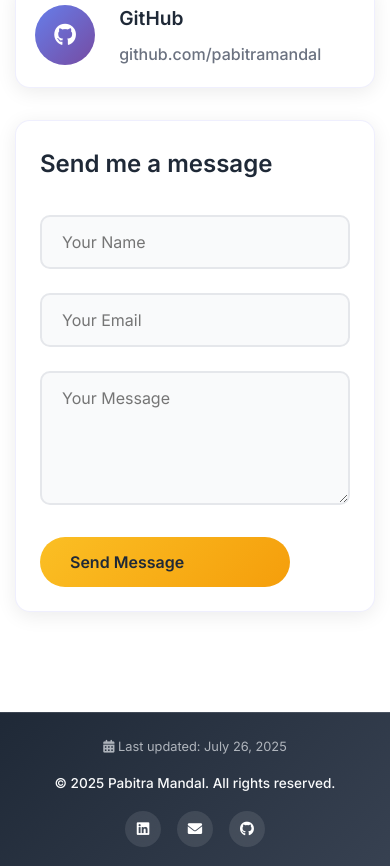
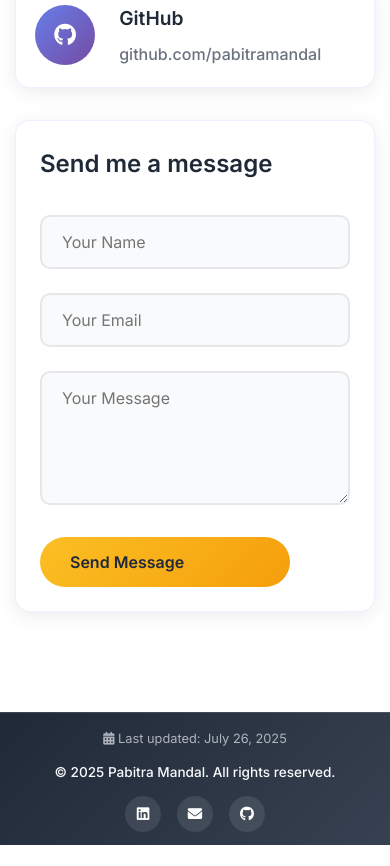
Before and after one commit to pabitramandal/pabitramandal.github.io, a plain HTML site: page index.html in a window 390 px wide. Shown: the part 4948-5814 px from the top of the page. After the commit the page ends 5793 px from the top, so only its background shows below. Drawn offline with Linux system fonts and the light colour scheme.

Commit message:
Significantly reduce footer height for more compact appearance
- Reduced desktop padding from 2rem/1.5rem to 1.2rem/1rem
- Decreased min-height from 50px to 40px
- Reduced grid gap from 2rem to 1.5rem on desktop
- Mobile padding reduced from 1.5rem/1.2rem to 1.5rem/1.2rem (tablet) and 1rem/0.8rem (mobile)
- Tightened mobile gaps for more compact footer across all devices

```diff
--- a/styles.css
+++ b/styles.css
@@ -847,7 +847,7 @@ section {
 .footer {
     background: linear-gradient(135deg, #1f2937 0%, #374151 100%);
     color: white;
-    padding: 2rem 0 1.5rem;
+    padding: 1.2rem 0 1rem;
     border-top: 1px solid rgba(255, 255, 255, 0.1);
 }
 
@@ -862,8 +862,8 @@ section {
     display: grid;
     grid-template-columns: 1fr 2fr 1fr;
     align-items: center;
-    gap: 2rem;
-    min-height: 50px;
+    gap: 1.5rem;
+    min-height: 40px;
 }
 
 .footer-left {
@@ -1359,13 +1359,13 @@ section {
 /* Mobile responsive styles for new elements */
 @media (max-width: 768px) {
     .footer {
-        padding: 2rem 0 1.5rem;
+        padding: 1.5rem 0 1.2rem;
     }
 
     .footer-content {
         grid-template-columns: 1fr;
         text-align: center;
-        gap: 1.2rem;
+        gap: 1rem;
         justify-items: center;
     }
 
@@ -1390,7 +1390,7 @@ section {
 
 @media (max-width: 480px) {
     .footer {
-        padding: 1.5rem 0 1.2rem;
+        padding: 1rem 0 0.8rem;
     }
 
     .footer .container {
@@ -1398,7 +1398,7 @@ section {
     }
 
     .footer-content {
-        gap: 1rem;
+        gap: 0.8rem;
     }
 
     .footer-update {
```
